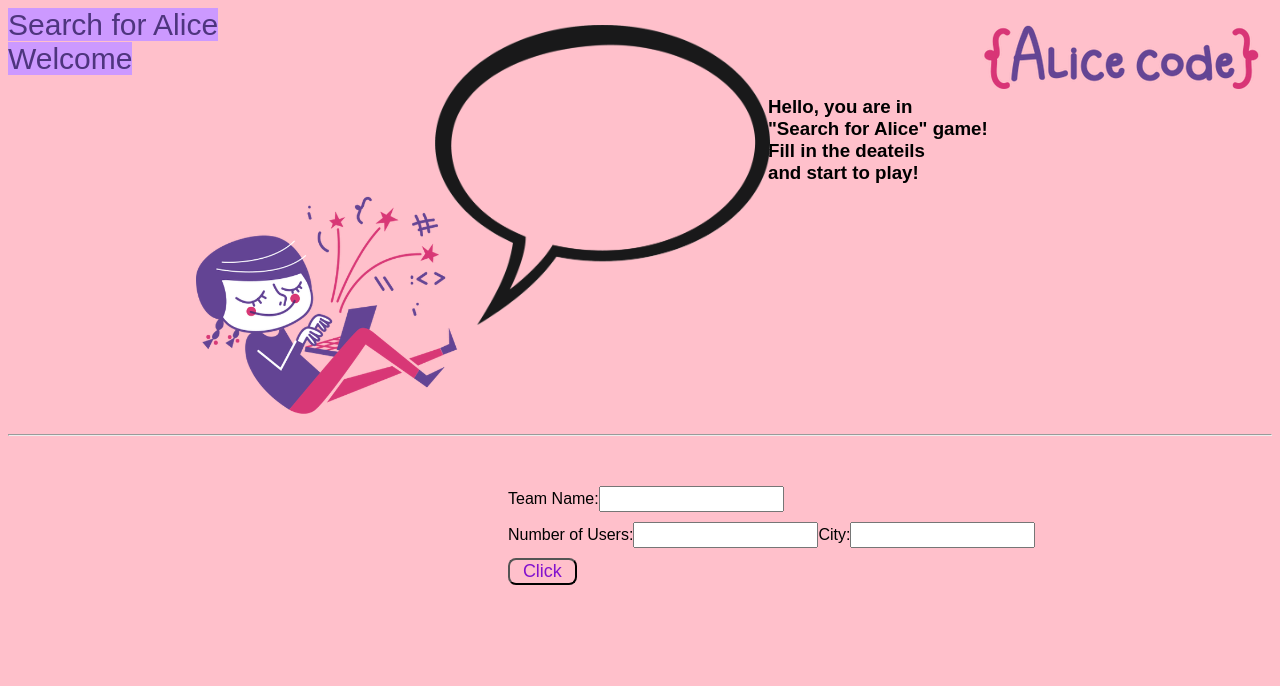
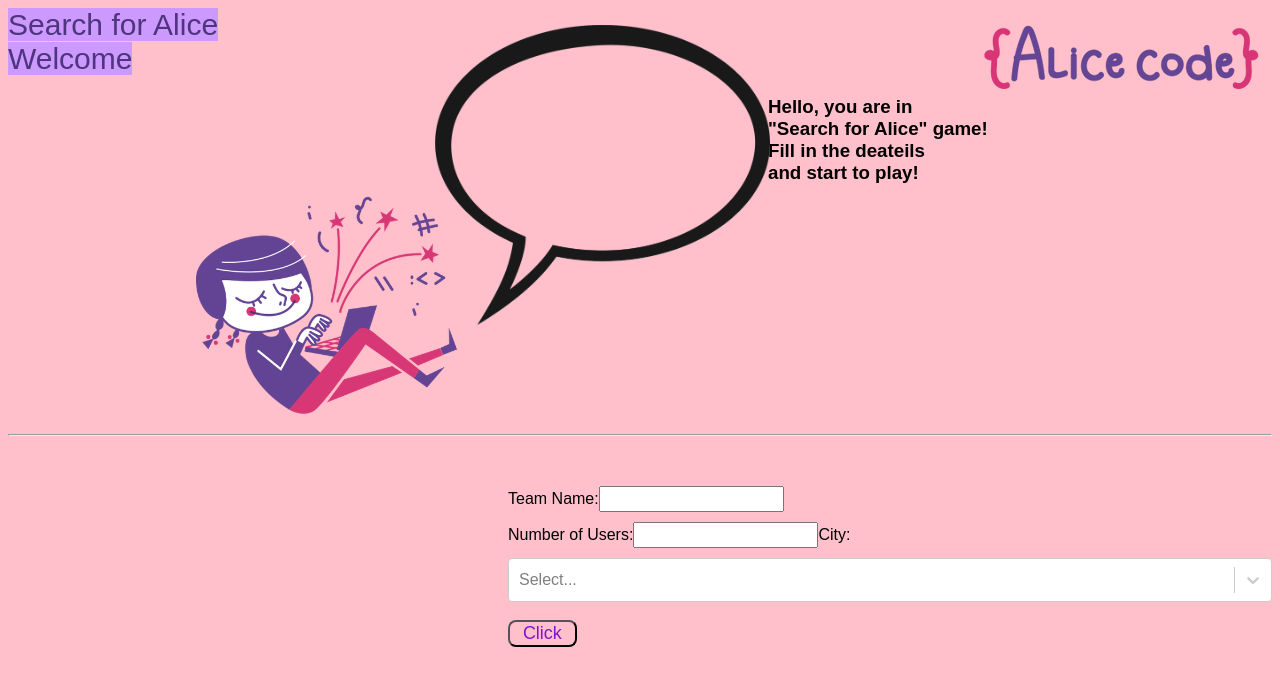
Before and after one commit to sofia200408/RishonMuseum, a React (Create React App) app: page / in a window 1280 px wide. Shown: the top 686 px of the page. Built offline with nearby package versions, Linux system fonts and the light colour scheme; a web font is replaced by a local one.

Commit message:
change to select city

```diff
--- a/package.json
+++ b/package.json
@@ -11,7 +11,8 @@
     "react": "^16.12.0",
     "react-dom": "^16.12.0",
     "react-router-dom": "^5.1.2",
-    "react-scripts": "3.4.0"
+    "react-scripts": "3.4.0",
+    "react-select": "^3.1.0"
   },
   "scripts": {
     "start": "react-scripts start",
--- a/src/components/CodeScreen.js
+++ b/src/components/CodeScreen.js
@@ -1,7 +1,6 @@
 import React,{Component} from 'react';
 import { Link} from "react-router-dom";
 
-//import './CodeScreen.css';
 
 class CodeScreen extends Component{
 
--- a/src/components/home.js
+++ b/src/components/home.js
@@ -1,7 +1,8 @@
 import React, {Component} from 'react';
-import './home.css'
+import Select from 'react-select';
+import './home.css';
 import logo from '../img/girl2.png';
-import bubble from '../img/bubble-text.png'
+import bubble from '../img/bubble-text.png';
 
 const formValid=({formErrors,...rest})=>{
     let valid=true;
@@ -15,6 +16,11 @@ const formValid=({formErrors,...rest})=>{
     });
     return valid;
 };
+
+const cities=[
+    {label:"Holon", value:1},
+    {label:"Netanya",value:2}
+]
 
 class Home extends Component{
     data;
@@ -54,6 +60,8 @@ class Home extends Component{
         }
 
         this.setState({ formErrors, [name]:value })
+        this.forceUpdate();
+
     }
 
     handleFormSubmit(){
@@ -65,7 +73,6 @@ class Home extends Component{
         else{
             alert("Please fill in the details");
         }
-
     }
 
     render(){
@@ -91,11 +98,7 @@ class Home extends Component{
                         <input type="number" min="0"/>
                     </label>
                     <label>City:
-                        <input type="text"
-                        name="City"
-                        onChange={this.handleChange}/>
-                        {formErrors.City.length>0 &&(<span className="errorMessage">{formErrors.City}</span>
-                        )}
+                        <Select options={cities}/>
                     </label>
                     <br />
                     <button onClick={this.handleFormSubmit}>Click</button>
```
Also changed, not shown: src/components/header.js (line endings or trailing spaces), 1 other file (tests, documents, lock files or other folders).
